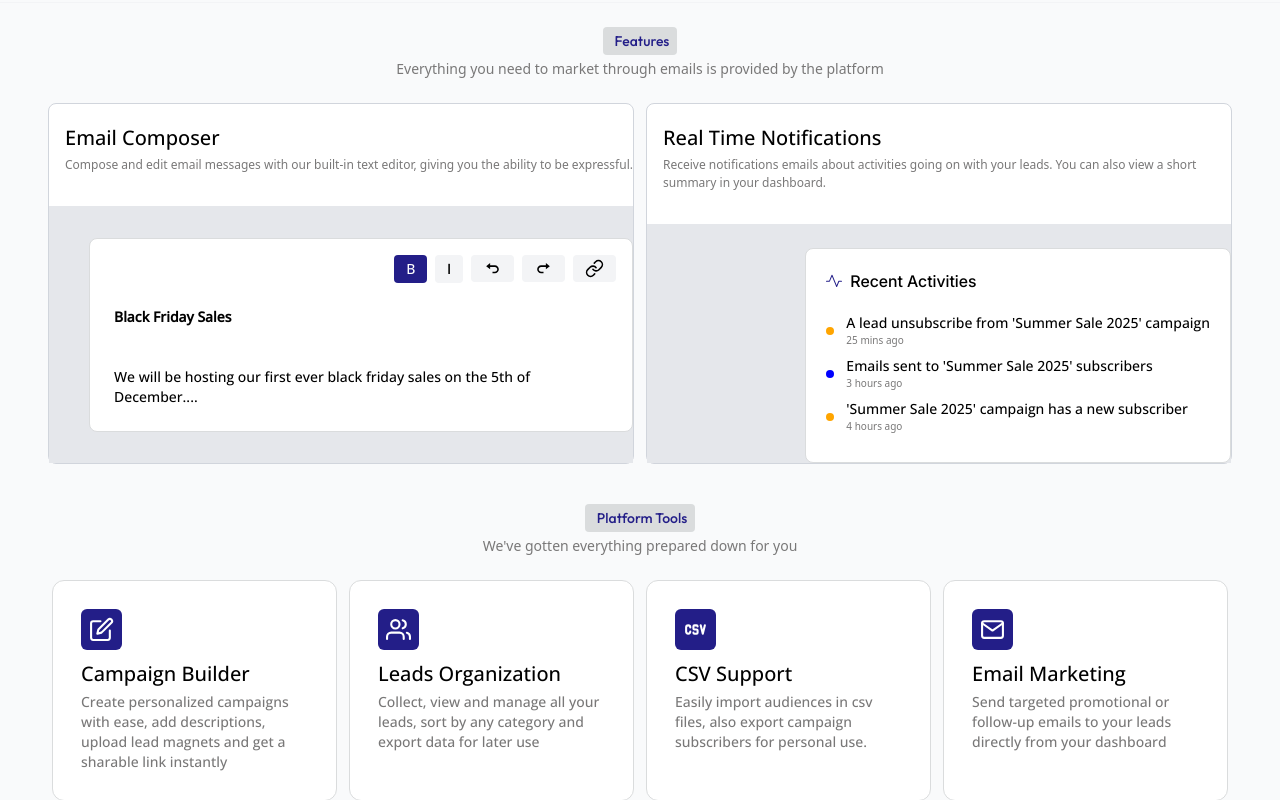
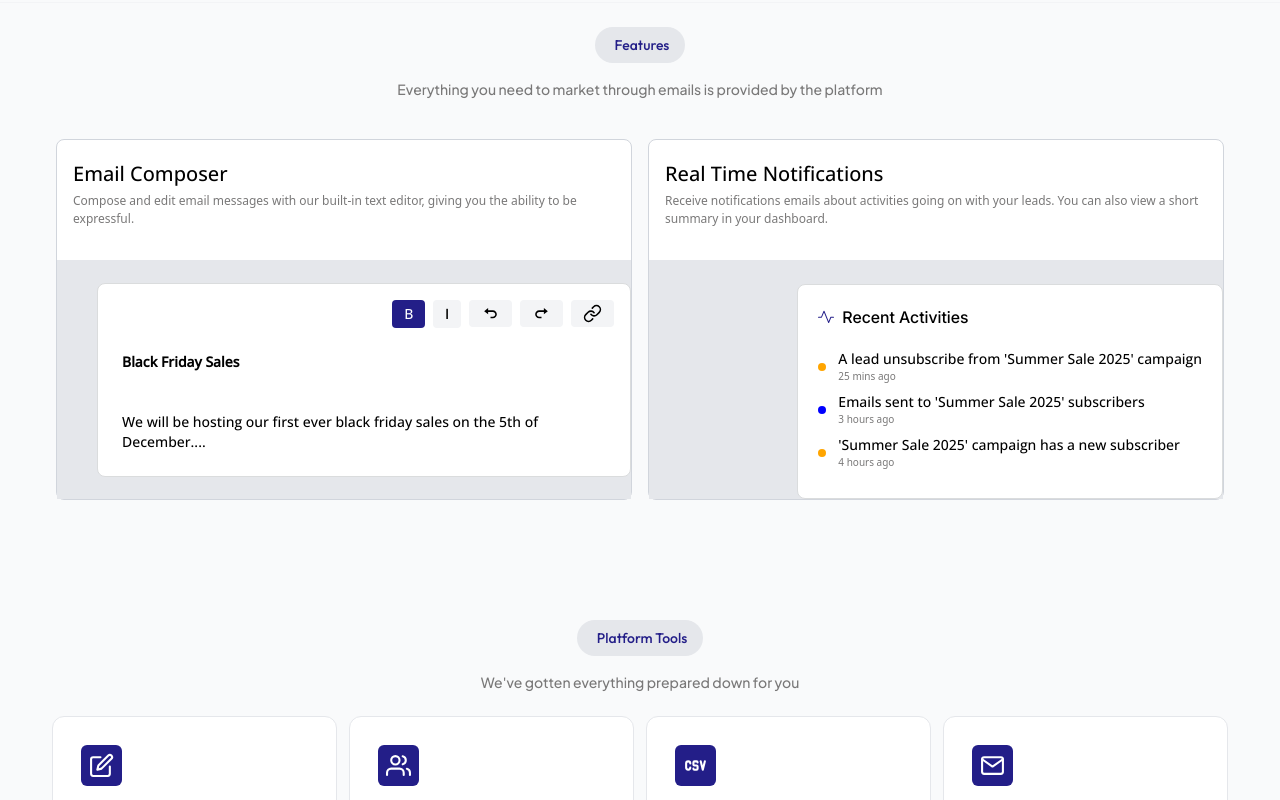
Before and after one commit to Habeebamoo/MailDrop, a React (Vite) app in the folder client/: page / in a window 1280 px wide. Shown: the part 1060-1860 px from the top of the page. Built offline with nearby package versions, Linux system fonts and the light colour scheme; no server answers.

Commit message:
updated main page

```diff
--- a/client/src/components/home/Main.tsx
+++ b/client/src/components/home/Main.tsx
@@ -31,13 +31,16 @@ const Main = () => {
     <section className="py-6 bg-gray-50 border-t border-gray-100">
       {/* Features */}
       <div className="flex-center">
-        <p className="bg-bg2 font-outfit py-1 px-2 rounded font-open text-sm text-primary">
+        <p className="bg-gray-200 font-outfit py-2 px-4 rounded-full text-sm text-primary">
         <span className="ml-1">Features</span>
         </p>
       </div>
-      <p className="text-sm text-center mt-1 mx-auto text-accent w-[80%]">Everything you need to market through emails is provided by the platform</p>
 
-      <div className="grid md:grid-cols-2 md:gap-3 mt-6 px-4 max-md:w-[100%] md:w-[95%] mx-auto">
+      <p className="text-sm text-center font-jsans mt-4 mx-auto text-accent w-[80%]">
+        Everything you need to market through emails is provided by the platform
+      </p>
+
+      <div className="grid md:grid-cols-2 gap-4 mt-10 px-6 max-md:w-[100%] md:w-[95%] mx-auto">
         <div className="bg-white border-1 border-gray-300 flex flex-col rounded-lg max-md:mb-4">
           <div className="pt-4 pl-4 mb-8">
             <h1 className="font-open mt-1 text-xl">Email Composer</h1>
@@ -87,35 +90,39 @@ const Main = () => {
         </div>
       </div>
 
-      <div className="flex-center mt-10">
-        <p className="bg-bg2 font-outfit py-1 px-2 rounded font-open text-sm text-primary">
-        <span className="ml-1">Platform Tools</span>
+      <div className="flex-center mt-30">
+        <p className="bg-gray-200 font-outfit py-2 px-4 rounded-full text-sm text-primary">
+          <span className="ml-1">Platform Tools</span>
         </p>
       </div>
-      <p className="text-sm text-center mt-1 mx-auto text-accent w-[80%]">We've gotten everything prepared down for you</p>
+
+      <p className="text-sm text-center font-jsans mt-4 mx-auto text-accent w-[80%]">
+        We've gotten everything prepared down for you
+      </p>
+
       <div className="grid lg:grid-cols-4 md:grid-cols-2 lg:gap-3 md:gap-3 mt-6 px-5 w-[95%] lg:w-[95%] mx-auto">
-        <div className="bg-white p-7 rounded-xl mb-4 border-1 border-bg2">
+        <div className="bg-white p-7 rounded-xl mb-4 border-1 border-gray-200">
           <div className="bg-primary p-2 rounded-md inline-block">
             <FiEdit color="white" size={25} />
           </div>
           <h1 className="font-open mt-1 text-xl">Campaign Builder</h1>
           <p className="text-accent text-sm mt-1 font-open">Create personalized campaigns with ease, add descriptions, upload lead magnets and get a sharable link instantly</p>
         </div>
-        <div className="bg-white p-7 rounded-xl mb-4 border-1 border-bg2">
+        <div className="bg-white p-7 rounded-xl mb-4 border-1 border-gray-200">
           <div className="bg-primary p-2 rounded-md inline-block">
             <FiUsers color="white" size={25} />
           </div>
           <h1 className="font-open mt-1 text-xl">Leads Organization</h1>
           <p className="text-accent text-sm mt-1 font-open">Collect, view and manage all your leads, sort by any category and export data for later use</p>
         </div>
-        <div className="bg-white p-7 rounded-xl mb-4 border-1 border-bg2">
+        <div className="bg-white p-7 rounded-xl mb-4 border-1 border-gray-200">
           <div className="bg-primary p-2 rounded-md inline-block">
             <TbCsv color="white" size={25} />
           </div>
           <h1 className="font-open mt-1 text-xl">CSV Support</h1>
           <p className="text-accent text-sm mt-1 font-open">Easily import audiences in csv files, also export campaign subscribers for personal use.</p>
         </div>
-        <div className="bg-white p-7 rounded-xl mb-4 border-1 border-bg2">
+        <div className="bg-white p-7 rounded-xl mb-4 border-1 border-gray-200">
           <div className="bg-primary p-2 rounded-md inline-block">
             <FiMail color="white" size={25} />
           </div>
```
